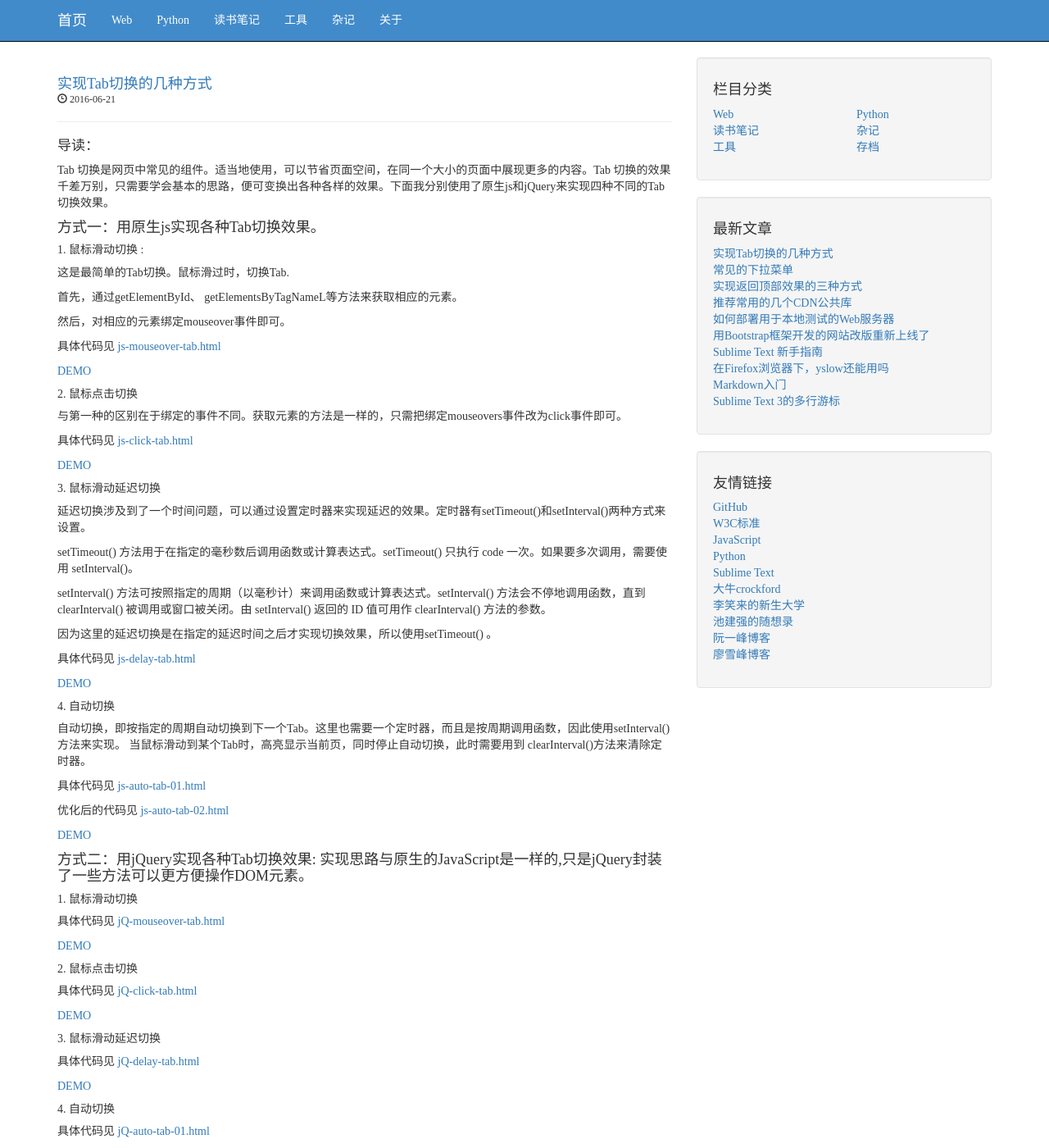
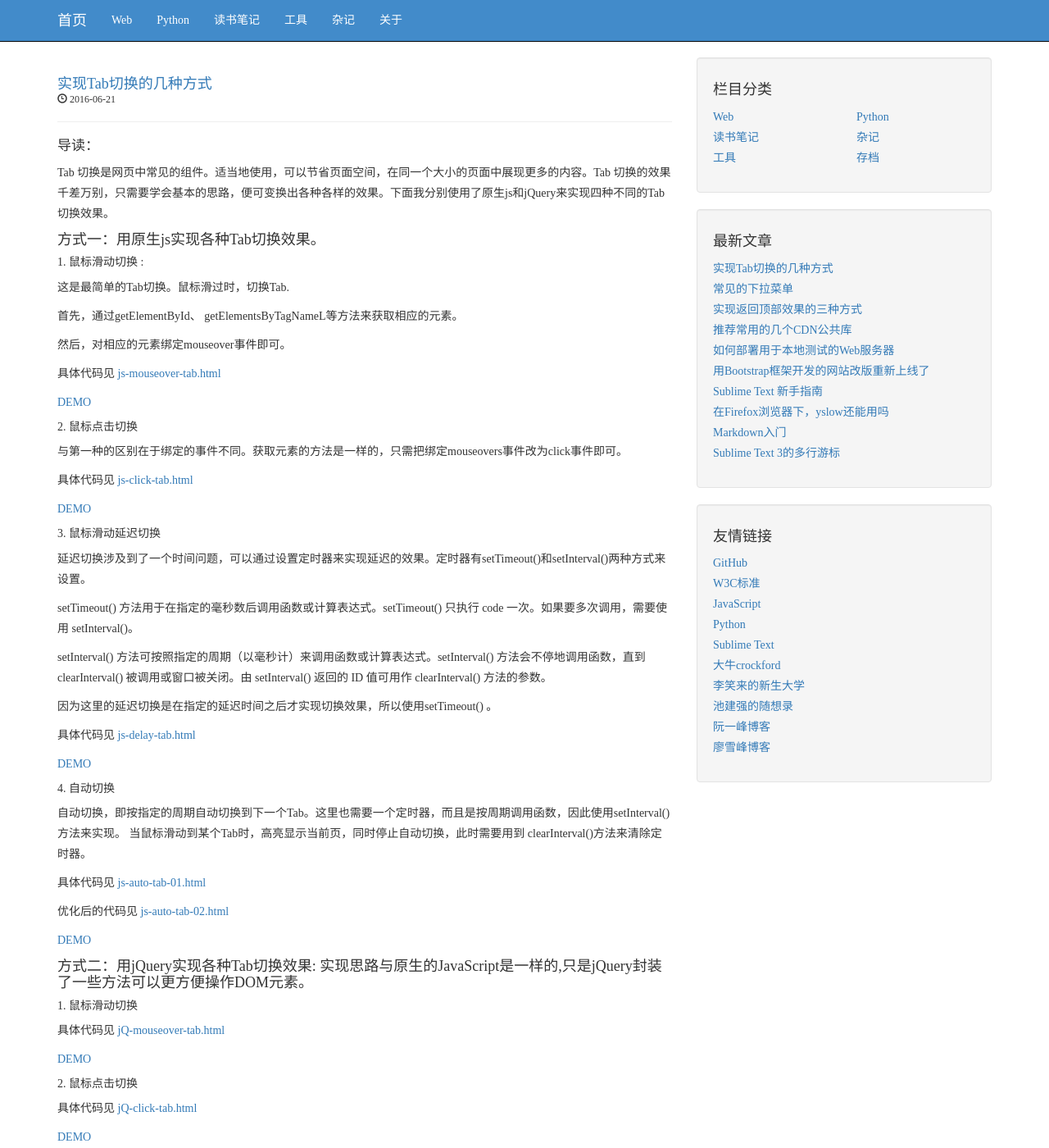
Before and after one commit to frankwang0909/blog_v1.0, a Jekyll site: the page built from index.html, in a window 1280 px wide and 1400 px high. Shown: the whole window at 82% size. Built offline with Jekyll 4.4.1, drawn with Linux system fonts in a browser that asks for light colours; nearby versions of some CDN libraries; the list of posts is cut into pages by our own code.

Commit message:
Update blog.css

```diff
--- a/css/blog.css
+++ b/css/blog.css
@@ -4,7 +4,7 @@
  * Code licensed under the Apache License v2.0.
  * For details, see http://www.apache.org/licenses/LICENSE-2.0.
  */
-body {padding-top: 70px; font-family: "微软雅黑";}
+body {padding-top: 70px; font-family: "微软雅黑";line-height:25px;}
 .navbar{background-color: #428bca!important;}
 .navbar a{color:#fff!important;}
 .navbar li a:hover{ color:#f34949!important;background-color: #0f518b!important;}
```
